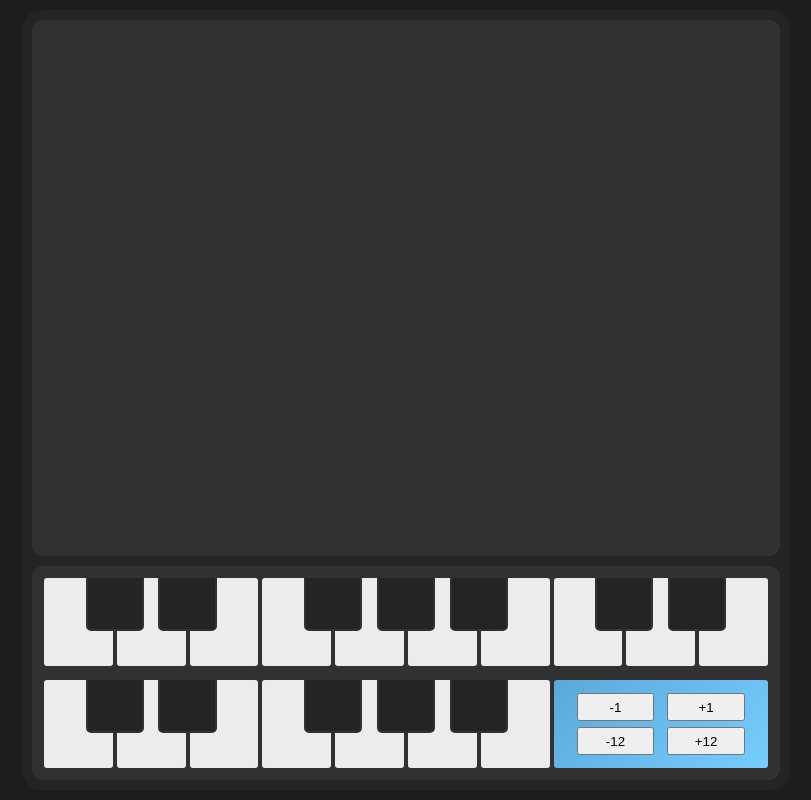
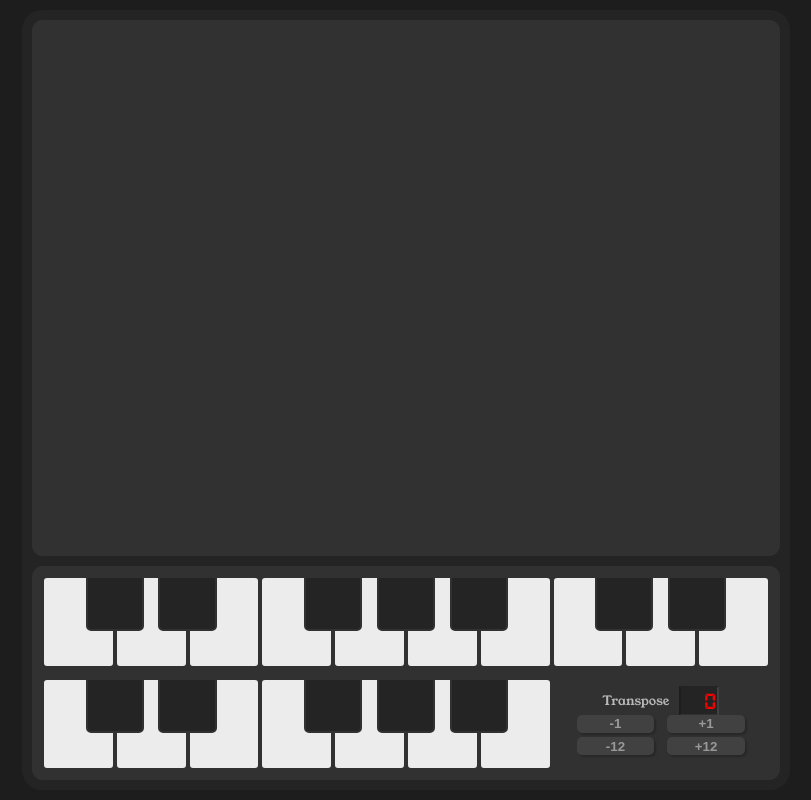
Before and after one commit to wendellduos/wayfarer, a plain HTML site: page index.html in a window 1280 px wide. Shown: the whole page, without its empty margins (234-1045 px from the left). Drawn offline with Linux system fonts and the light colour scheme.

Commit message:
improved transpose UI

```diff
--- a/index.html
+++ b/index.html
@@ -5,6 +5,12 @@
     <meta name="viewport" content="width=device-width, initial-scale=1.0" />
     <title>Wayfarer</title>
     <link rel="stylesheet" href="styles.css" />
+    <link rel="preconnect" href="https://fonts.googleapis.com" />
+    <link rel="preconnect" href="https://fonts.gstatic.com" crossorigin />
+    <link
+      href="https://fonts.googleapis.com/css2?family=Montserrat:ital,wght@0,300;0,400;0,700;1,400&family=Young+Serif&display=swap"
+      rel="stylesheet"
+    />
   </head>
   <body>
     <main>
@@ -18,6 +24,10 @@
           <div id="black-btn-row-bottom"></div>
           <div id="white-btn-row-bottom"></div>
           <div id="transpose-container">
+            <div id="transpose-title-container">
+              <h3>Transpose</h3>
+              <p class="digital" id="transpose-display"></p>
+            </div>
             <div id="transpose-semi-container">
               <button onclick="transposeKeys(this.dataset.amount)" data-amount="-1">-1</button>
               <button onclick="transposeKeys(this.dataset.amount)" data-amount="1">+1</button>
--- a/scripts/engine.js
+++ b/scripts/engine.js
@@ -39,16 +39,19 @@ keysLayout.forEach((row, index) => {
 });
 
 // initial parameters
-
+/* Transpose */
 let transpose = 0;
 let initialNote = function () {
   return 48 + transpose;
 };
 
+// insert transpose info in display
+const transposeDisplay = document.getElementById("transpose-display");
+transposeDisplay.innerText = transpose;
+
 function transposeKeys(amount) {
-  console.log(transpose);
   transpose += Number(amount);
-  console.log(transpose);
+  transposeDisplay.innerText = transpose;
 }
 
 /* listen for keyboard input, then verifies if pressed key matches keyboard bind list
--- a/styles.css
+++ b/styles.css
@@ -18,6 +18,11 @@
   box-sizing: border-box;
 }
 
+@font-face {
+  font-family: "ds-digital";
+  src: url(assets/fonts/ds_digital/DS-DIGIB.TTF);
+}
+
 body {
   display: flex;
   align-items: center;
@@ -27,6 +32,8 @@ body {
   height: 100vh;
 
   background-color: var(--gray1);
+
+  font-family: "Montserrat", sans-serif;
 }
 
 main {
@@ -131,6 +138,10 @@ main {
   background-color: var(--light2);
 }
 
+.white-keys:focus {
+  background-color: var(--accent1);
+}
+
 .black-keys {
   width: 8%;
   height: 100%;
@@ -145,6 +156,10 @@ main {
 
 .black-keys:hover {
   background-color: var(--gray4);
+}
+
+.black-keys:focus {
+  background-color: var(--accent1);
 }
 
 #black-btn-row-top button:nth-child(1),
@@ -178,7 +193,6 @@ main {
 
   border: solid 2px var(--gray3);
   border-radius: 5px;
-  background-image: linear-gradient(-45deg, var(--accent3), var(--accent1));
 
   z-index: 1;
 }
@@ -190,18 +204,62 @@ main {
   justify-content: space-evenly;
 
   width: 100%;
-  height: 50%;
+  height: 33%;
 }
 
 #transpose-semi-container button,
 #transpose-oct-container button {
   width: 40%;
   height: 80%;
+
+  border: none;
+  border-radius: 5px;
+  background-color: var(--gray4);
+  box-shadow: 2px 2px 2px rgba(0, 0, 0, 0.2);
+
+  color: var(--light4);
+  font-weight: 700;
+
+  cursor: pointer;
 }
 
-#transpose-container h3 {
-  text-align: center;
-  font-size: 0.7rem;
-  font-weight: 300;
-  color: var(--light1);
+#transpose-semi-container button:focus,
+#transpose-oct-container button:focus {
+  box-shadow: 1px 1px 1px rgba(0, 0, 0, 0.2);
 }
+
+#transpose-title-container {
+  display: flex;
+  align-items: center;
+  justify-content: center;
+  gap: 10px;
+
+  width: 100%;
+  height: 33%;
+}
+
+#transpose-title-container h3 {
+  font-family: "Young Serif", serif;
+  font-size: 0.8rem;
+  font-weight: 400;
+  color: var(--light3);
+}
+
+#transpose-title-container p {
+  width: 40px;
+}
+
+.digital {
+  padding: 1px;
+
+  border-top: solid 2px var(--gray2);
+  border-left: solid 2px var(--gray1);
+  border-right: solid 2px var(--gray4);
+  border-bottom: solid 2px var(--gray3);
+  background-color: var(--gray2);
+
+  text-align: right;
+  font-family: "ds-digital";
+  color: red;
+  font-size: 1.5rem;
+}
```
Also changed, not shown: assets/fonts/ds_digital/DIGITAL.TXT (added), assets/fonts/ds_digital/DS-DIGI.TTF (added), assets/fonts/ds_digital/DS-DIGIB.TTF (added).
